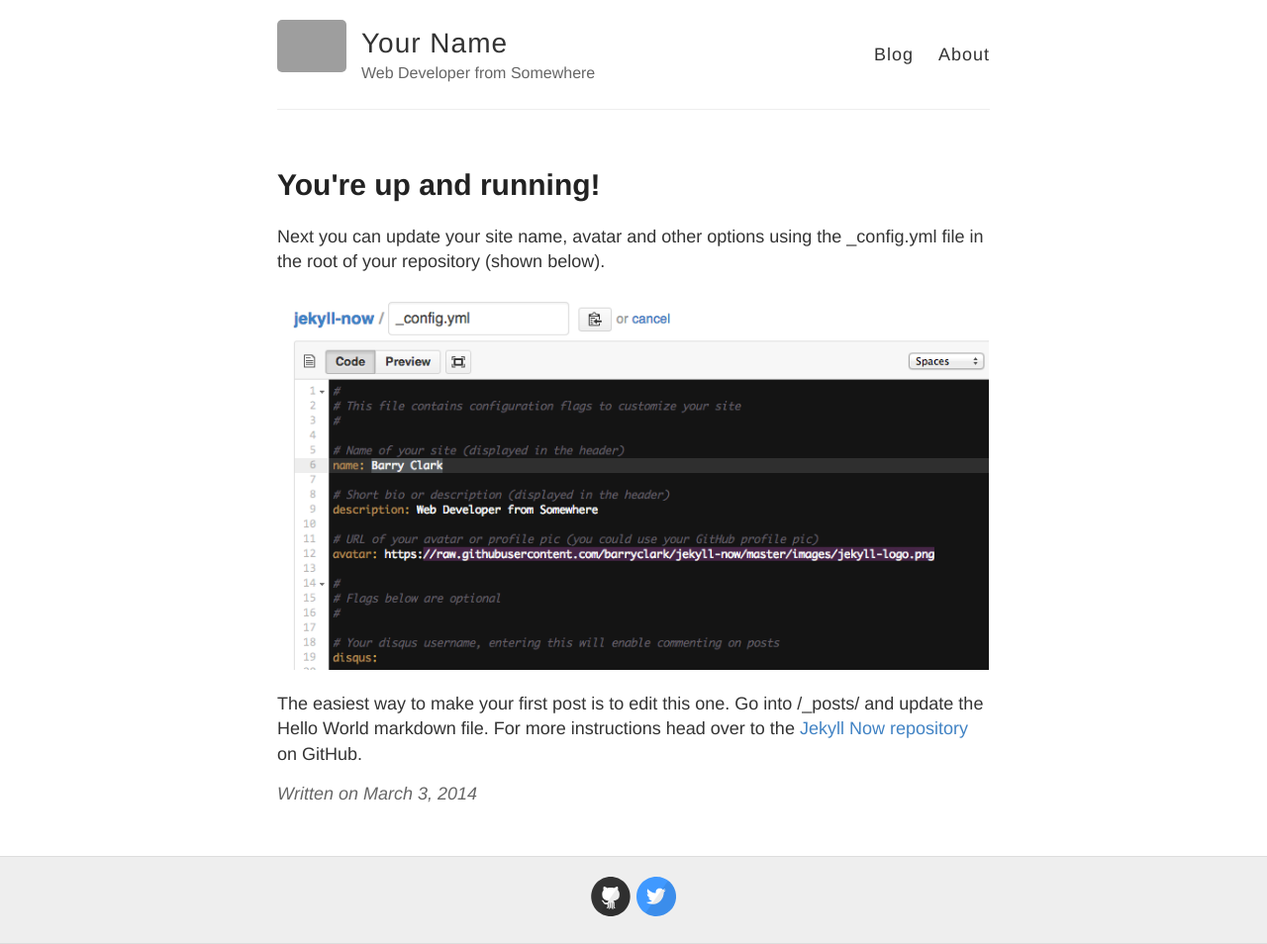
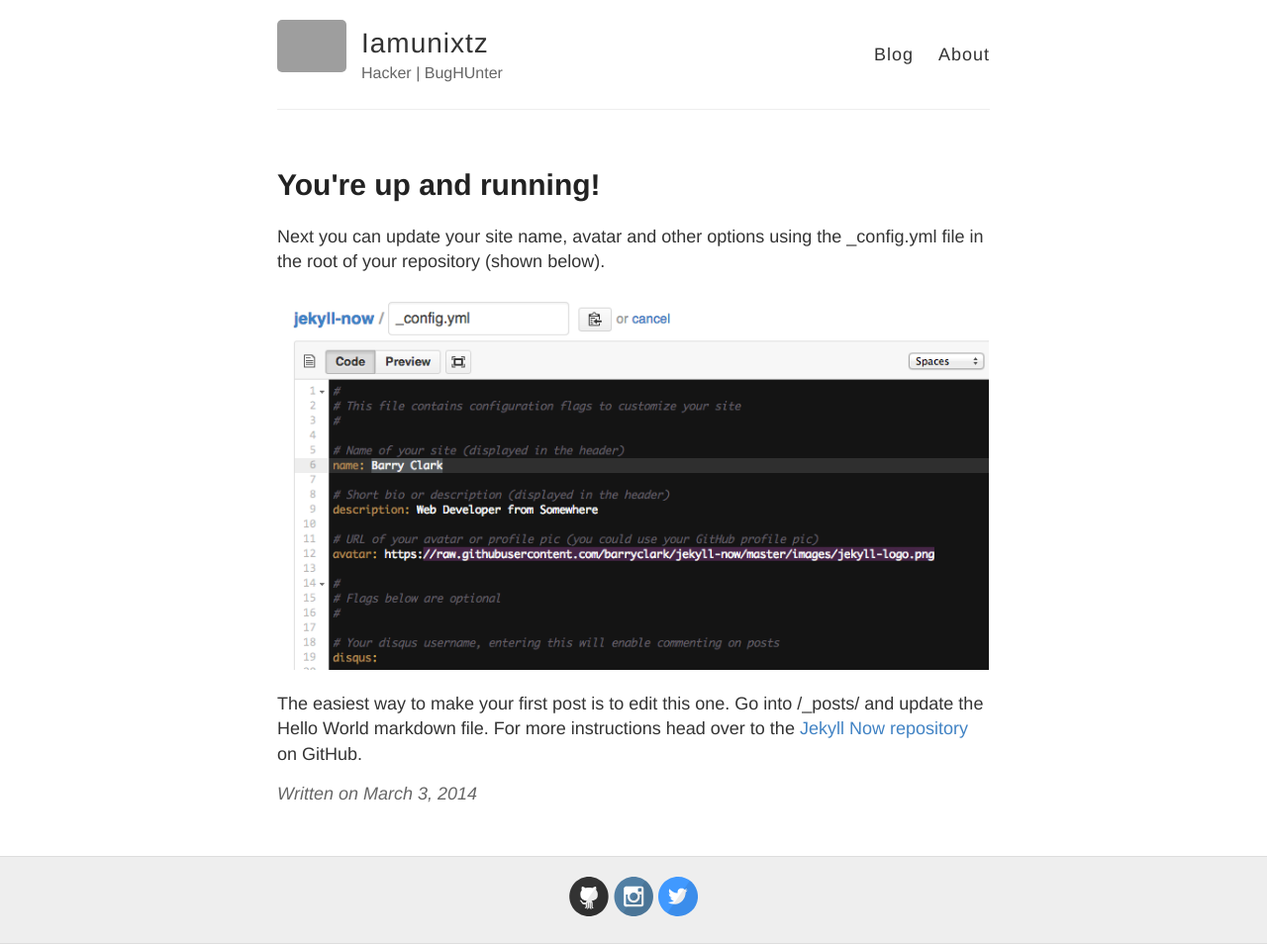
Before and after one commit to iamunixtz/blog, a Jekyll site: the page built from _posts/2014-3-3-Hello-World.md, in a window 1280 px wide. Shown: the whole page at 99% size. Built offline with Jekyll 4.4.1, drawn with Linux system fonts in a browser that asks for light colours; grey boxes are pictures that could not be loaded.

Commit message:
Update _config.yml

```diff
--- a/_config.yml
+++ b/_config.yml
@@ -3,15 +3,15 @@
 #
 
 # Name of your site (displayed in the header)
-name: Your Name
+name: Iamunixtz
 
 # Short bio or description (displayed in the header)
-description: Web Developer from Somewhere
+description: Hacker | BugHUnter
 
 # URL of your avatar or profile pic (you could use your GitHub profile pic)
-avatar: https://raw.githubusercontent.com/barryclark/jekyll-now/master/images/jekyll-logo.png
+avatar: https://github.com/iamunixtz/Iamunixtz/blob/main/me.jpg
 
-#
+
 # Flags below are optional
 #
 
@@ -21,12 +21,12 @@ footer-links:
   email:
   facebook:
   flickr:
-  github: barryclark/jekyll-now
-  instagram:
+  github: iamunixtz
+  instagram: unixtz
   linkedin:
   pinterest:
   rss: # just type anything here for a working RSS icon
-  twitter: jekyllrb
+  twitter: unixtz
   stackoverflow: # your stackoverflow profile, e.g. "users/50476/bart-kiers"
   youtube: # channel/<your_long_string> or user/<user-name>
   googleplus: # anything in your profile username that comes after plus.google.com/
@@ -47,7 +47,7 @@ url:
 # (http://yourusername.github.io/repository-name)
 # and NOT your User repository (http://yourusername.github.io)
 # then add in the baseurl here, like this: "/repository-name"
-baseurl: ""
+baseurl: "/blog"
 
 #
 # !! You don't need to change any of the configuration flags below !!
@@ -70,7 +70,7 @@ kramdown:
 
 # Set the Sass partials directory, as we're using @imports
 sass:
-  style: :expanded # You might prefer to minify using :compressed
+  style: :compressed # You might prefer to minify using :compressed
 
 # Use the following plug-ins
 gems:
```
